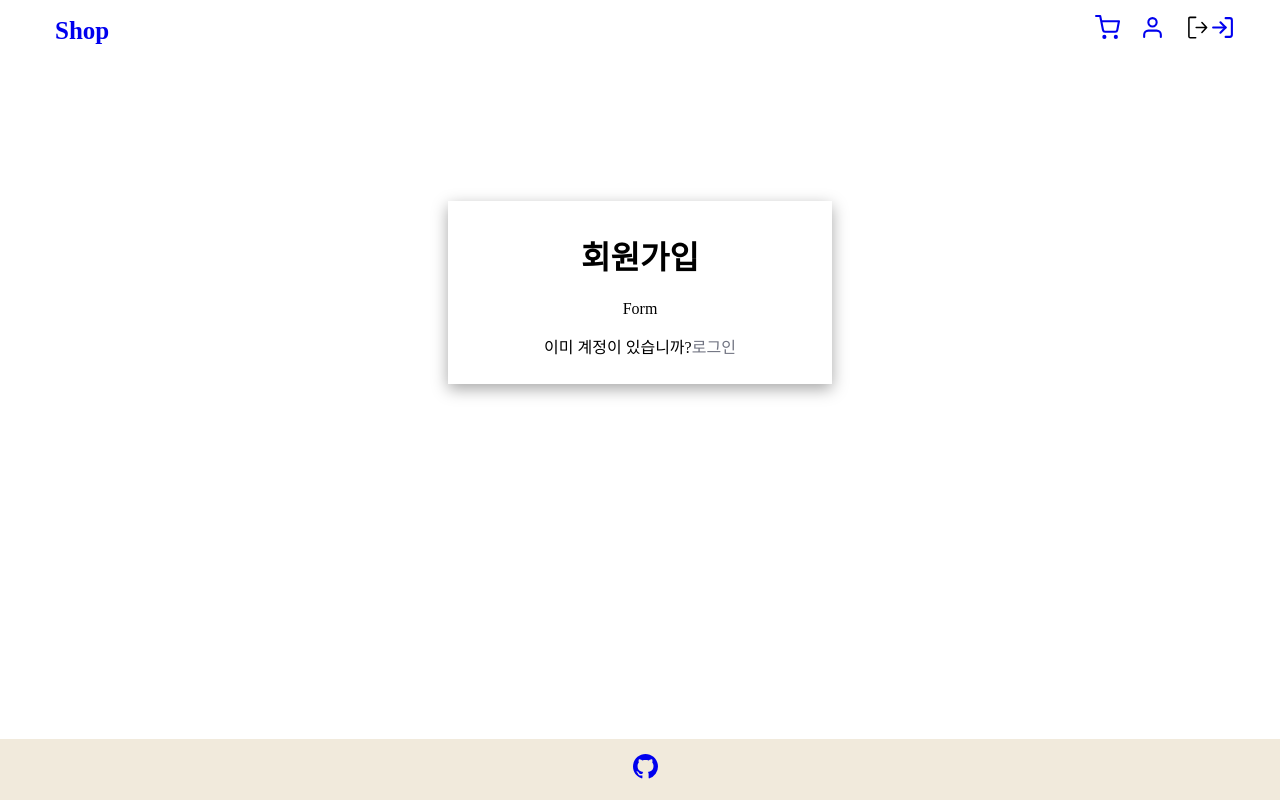
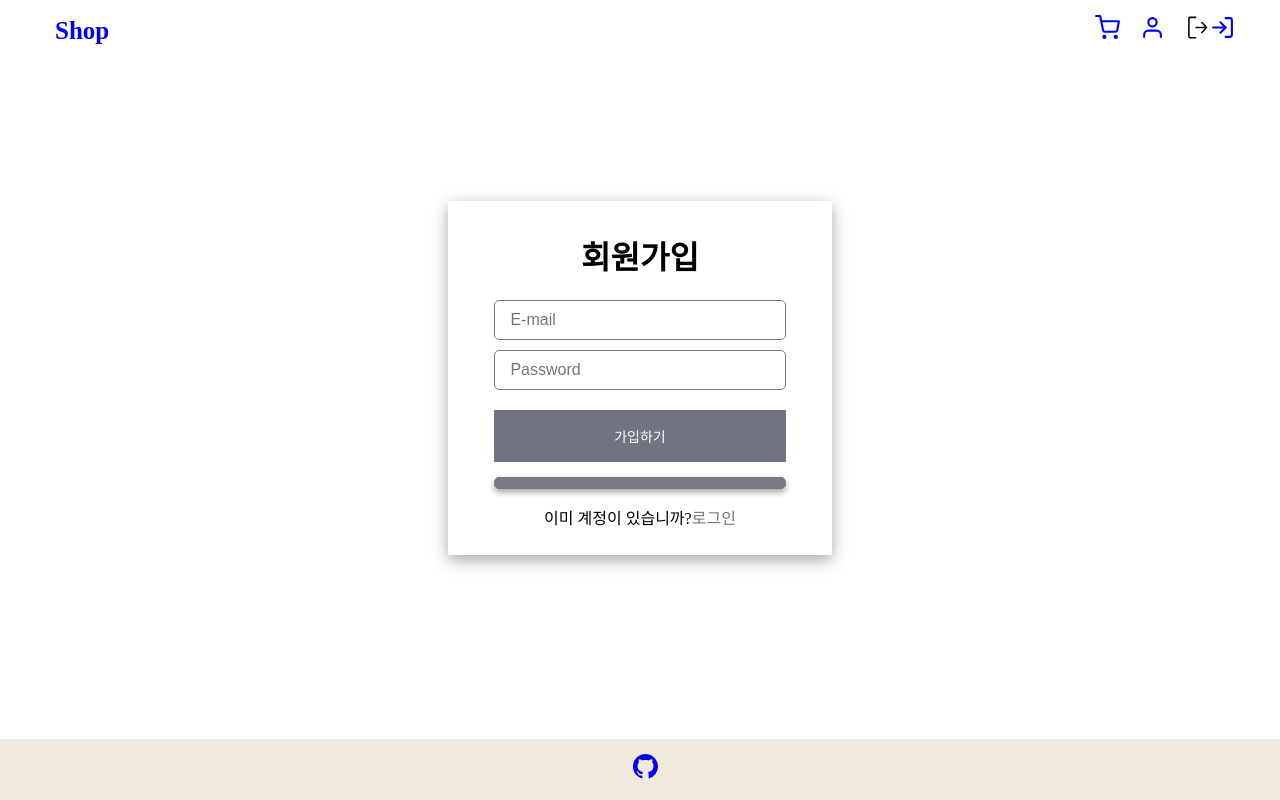
Before and after one commit to studioOwol/react-js-study-shop, a React (Vite) app: page /register in a window 1280 px wide. Built offline with nearby package versions, Linux system fonts and the light colour scheme.

Commit message:
feat: Form 컴포넌트 생성

```diff
--- a/package.json
+++ b/package.json
@@ -14,6 +14,7 @@
     "axios": "^1.6.8",
     "react": "^18.2.0",
     "react-dom": "^18.2.0",
+    "react-hook-form": "^7.51.4",
     "react-icons": "^5.2.1",
     "react-loading-skeleton": "^3.4.0",
     "react-redux": "^9.1.2",
--- a/src/components/form/Form.jsx
+++ b/src/components/form/Form.jsx
@@ -1,5 +1,69 @@
-const Form = () => {
-  return <div>Form</div>;
+import styles from './Form.module.scss';
+import { useForm } from 'react-hook-form';
+import PropTypes from 'prop-types';
+
+const Form = ({ title }) => {
+  const {
+    register,
+    handleSubmit,
+    formState: { errors },
+  } = useForm({ mode: 'onChange' });
+
+  const onSubmit = ({ email, password }) => {
+    console.log(email, password);
+  };
+
+  const userEmail = {
+    required: '필수 필드입니다.',
+  };
+
+  const userPassword = {
+    required: '필수 필드입니다.',
+    minLength: {
+      value: 4,
+      message: '최소 4자입니다.',
+    },
+    maxLength: {
+      value: 13,
+      message: '최대 13자입니다.',
+    },
+    pattern: {},
+  };
+
+  return (
+    <form onSubmit={handleSubmit(onSubmit)} className={styles.form}>
+      <div>
+        <input
+          type='email'
+          placeholder='E-mail'
+          {...register('email', userEmail)}
+        />
+        {errors?.email && (
+          <div>
+            <span className={styles.form_error}>{errors.email.message}</span>
+          </div>
+        )}
+      </div>
+      <div>
+        <input
+          type='password'
+          placeholder='Password'
+          {...register('password', userPassword)}
+        />
+        {errors?.password && (
+          <div>
+            <span className={styles.form_error}>{errors.password.message}</span>
+          </div>
+        )}
+      </div>
+      <button type='submit'>{title}</button>
+      <span className={styles.form_error}></span>
+    </form>
+  );
+};
+
+Form.propTypes = {
+  title: PropTypes.string.isRequired,
 };
 
 export default Form;
```
Also changed, not shown: 1 other file (tests, documents, lock files or other folders).
